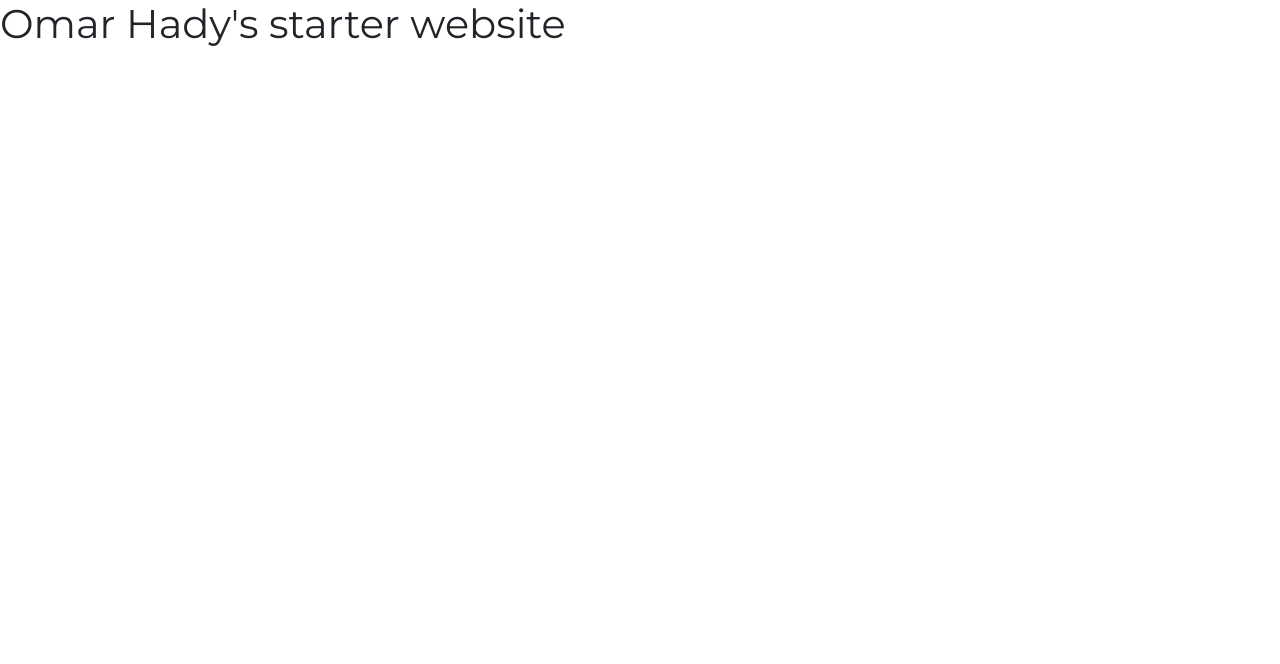
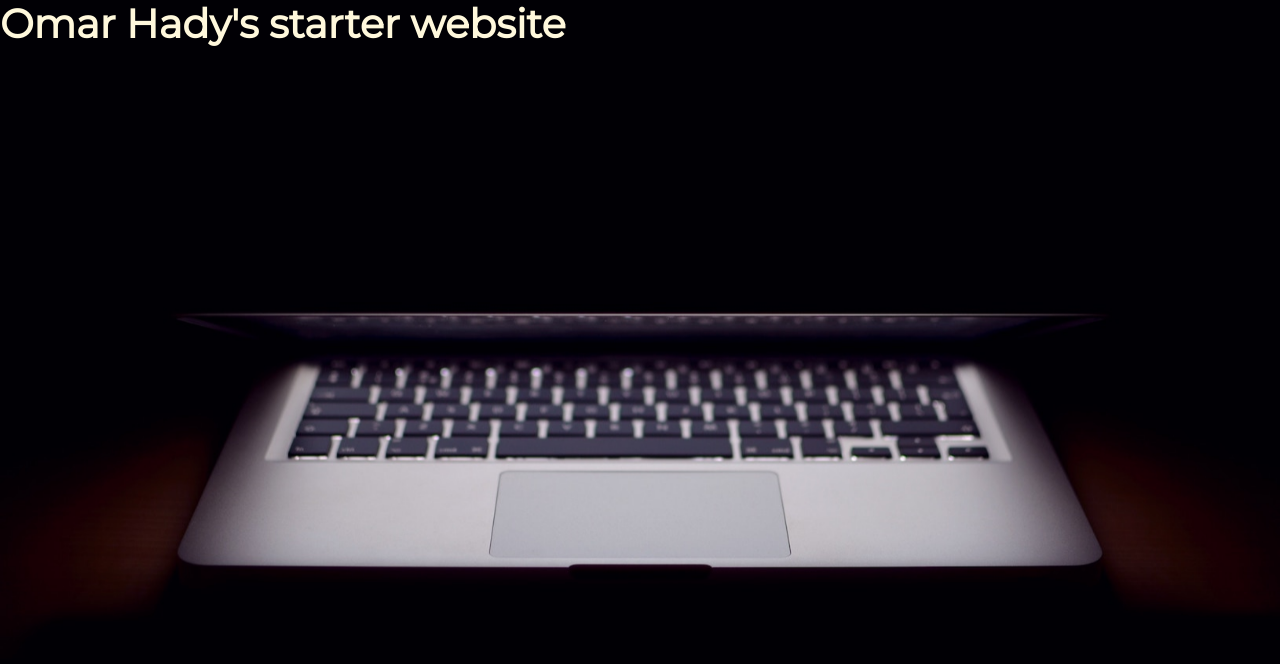
Before and after one commit to omarhady1992/Landing-Page, a plain HTML site: page index.html in a window 1280 px wide. Drawn offline with nearby package versions, Linux system fonts and the light colour scheme.

Commit message:
Changed style of Header text

```diff
--- a/index.html
+++ b/index.html
@@ -17,7 +17,7 @@
 
 <body>
 
-    <h1>Omar Hady's starter website</h1>
+    <h1><strong>Omar Hady's starter website</strong> </h1>
 </body>
 
 </html>
--- a/style.css
+++ b/style.css
@@ -1,6 +1,16 @@
 body,
 html {
-  width: 100%;
-  height: 100%;
-  font-family: 'Montserrat', sans-serif;
+    width: 100%;
+    height: 100%;
+    font-family: 'Montserrat', sans-serif;
+    background: url(images/header.jpg) no-repeat center center fixed;
+    -webkit-background-size: cover;
+    -moz-background-size: cover;
+    -o-background-size: cover;
+    background-size: cover;
 }
+
+h1 {
+    font-size: 3 rem;
+    color: cornsilk;
+}
```
